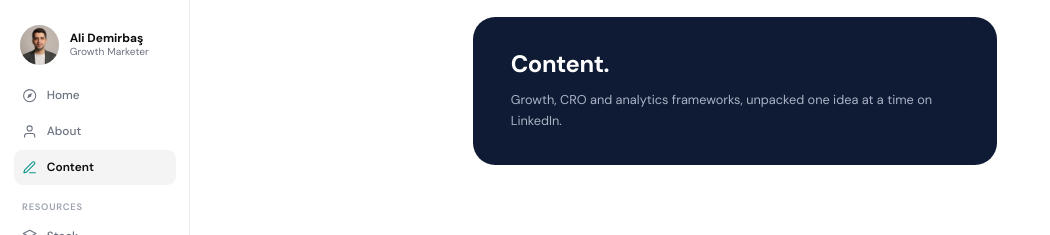
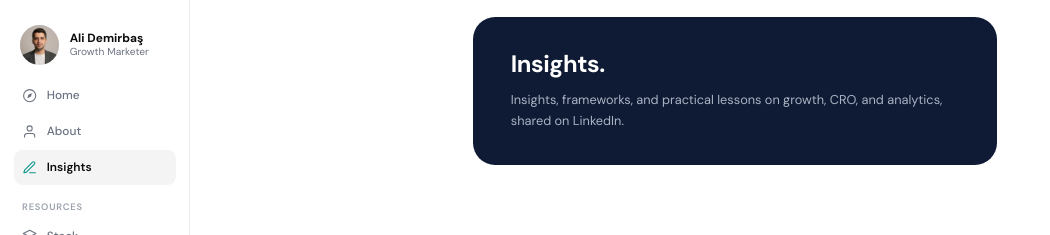
Before and after one commit to mehmetalidemirbas-mad/cv, a Next.js app: page /content in a window 1280 px wide. Shown: the top 235 px of the page, without its empty margins (0-1050 px from the left). Built offline with nearby package versions, Linux system fonts and the light colour scheme.

Commit message:
Rename Content page to Insights (#23)
Update the page heading, title/description, sidebar/tab nav label and
footer link from 'Content' to 'Insights' (route stays /content so live
links keep working).

Co-authored-by: Claude <noreply@anthropic.com>

```diff
--- a/src/app/_components/Footer.tsx
+++ b/src/app/_components/Footer.tsx
@@ -12,7 +12,7 @@ export default function Footer() {
         <nav className="foot-nav" aria-label="Footer">
           <Link href="/about">About</Link>
           <span className="sep">·</span>
-          <Link href="/content">Content</Link>
+          <Link href="/content">Insights</Link>
           <span className="sep">·</span>
           <a href="#top" className="totop">
             Back to top
--- a/src/app/_components/nav-items.tsx
+++ b/src/app/_components/nav-items.tsx
@@ -17,14 +17,14 @@ export type NavItem = {
 export const primaryNav: NavItem[] = [
   { label: "Home", href: "/", Icon: IconHome },
   { label: "About", href: "/about", Icon: IconAbout },
-  { label: "Content", href: "/content", Icon: IconContent },
+  { label: "Insights", href: "/content", Icon: IconContent },
   { label: "Stack", href: "/stack", Icon: IconStack },
   { label: "Contact", href: "/contact", Icon: IconContact },
 ];
 
 // The desktop sidebar groups the same routes under labelled sections.
 export const sidebarGroups: { label?: string; items: NavItem[] }[] = [
-  { items: primaryNav.slice(0, 3) }, // Home / About / Content
+  { items: primaryNav.slice(0, 3) }, // Home / About / Insights
   { label: "Resources", items: [primaryNav[3]] }, // Stack
   { label: "Connect", items: [primaryNav[4]] }, // Contact
 ];
--- a/src/app/content/page.tsx
+++ b/src/app/content/page.tsx
@@ -6,8 +6,9 @@ import { postIds } from "../_components/linkedin-posts";
 import { socials } from "../_components/nav-items";
 
 export const metadata: Metadata = {
-  title: "Content",
-  description: "Growth, CRO and analytics frameworks, unpacked one idea at a time on LinkedIn.",
+  title: "Insights",
+  description:
+    "Insights, frameworks, and practical lessons on growth, CRO, and analytics, shared on LinkedIn.",
 };
 
 export default function ContentPage() {
@@ -16,9 +17,10 @@ export default function ContentPage() {
       <header className="page-head">
         <div className="wrap">
           <div className="ph-card">
-            <h1 data-reveal>Content.</h1>
+            <h1 data-reveal>Insights.</h1>
             <p className="ph-sub" data-reveal>
-              Growth, CRO and analytics frameworks, unpacked one idea at a time on LinkedIn.
+              Insights, frameworks, and practical lessons on growth, CRO, and analytics, shared on
+              LinkedIn.
             </p>
           </div>
         </div>
```
